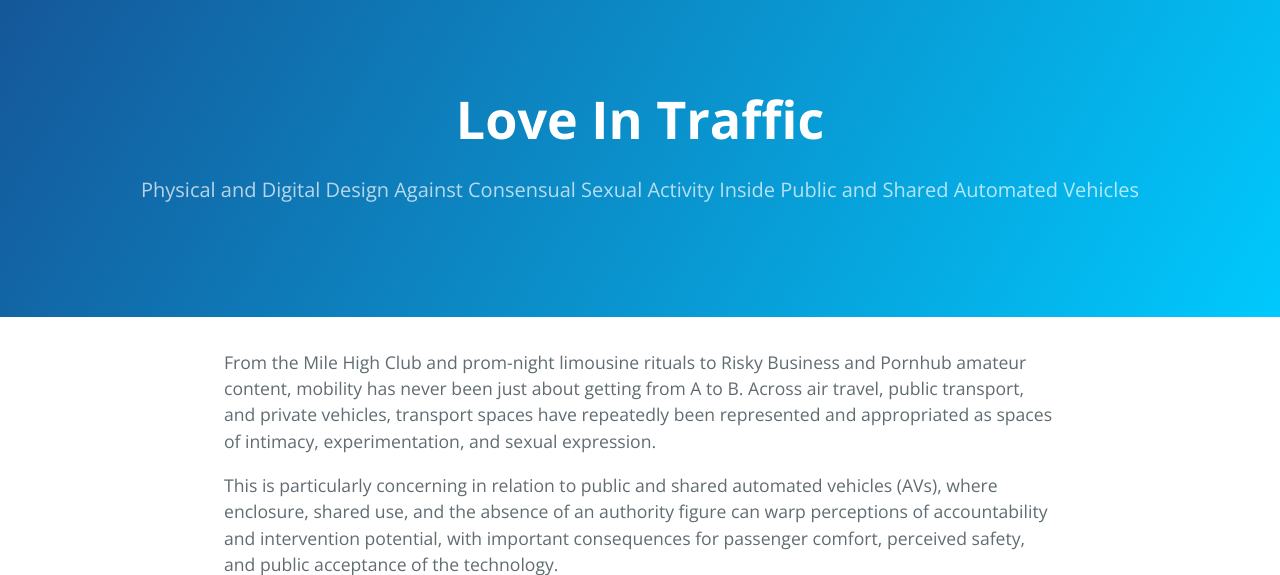
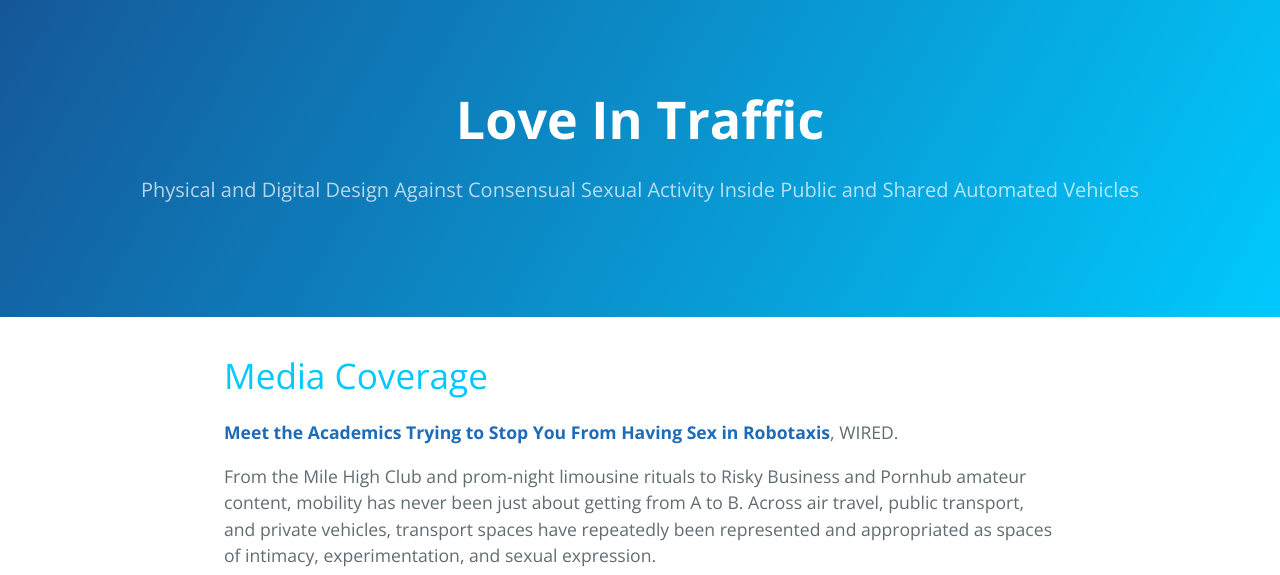
Before and after one commit to love-in-traffic/love-in-traffic.github.io, a Jekyll site: the page built from index.md, in a window 1280 px wide and 1400 px high, cut to the strip 0-575 px from the top of the window. Built offline with Jekyll 4.4.1, drawn with Linux system fonts in a browser that asks for light colours; some of the changed text lies outside the part shown.

Commit message:
Update index.md

```diff
--- a/index.md
+++ b/index.md
@@ -1,6 +1,8 @@
 ---
 layout: default
 ---
+# Media Coverage
+[**Meet the Academics Trying to Stop You From Having Sex in Robotaxis**](https://www.wired.com/story/meet-the-academics-trying-to-stop-you-from-having-sex-in-robotaxis/), WIRED.
 
 From the Mile High Club and prom-night limousine rituals to Risky Business and Pornhub amateur content, mobility has never been just about getting from A to B. Across air travel, public transport, and private vehicles, transport spaces have repeatedly been represented and appropriated as spaces of intimacy, experimentation, and sexual expression.
 
```
Also changed, not shown: other parts of index.md (+0 -3 lines).
